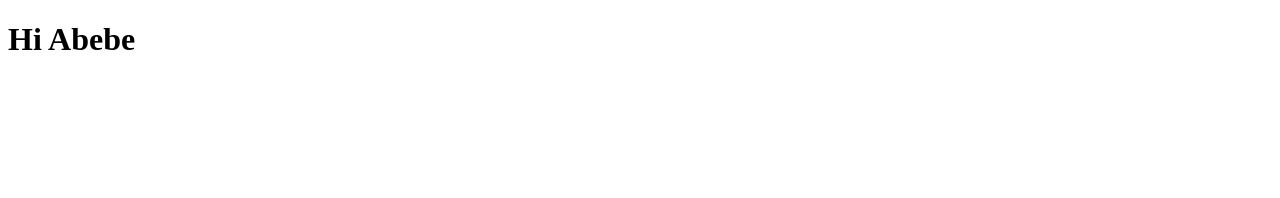
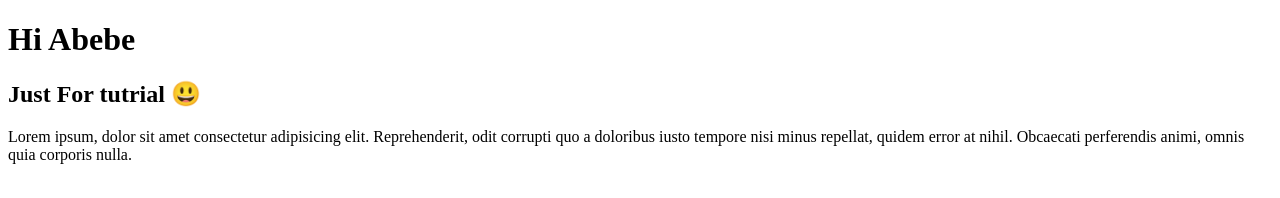
Before and after one commit to evangadi/abebe, a plain HTML site: page index.html in a window 1280 px wide. Drawn offline with Linux system fonts and the light colour scheme.

Commit message:
updated index file and added JS file

```diff
--- a/index.html
+++ b/index.html
@@ -8,5 +8,8 @@
   </head>
   <body>
     <h1>Hi Abebe</h1>
+
+    <h2>Just For tutrial 😃</h2>
+    <p>Lorem ipsum, dolor sit amet consectetur adipisicing elit. Reprehenderit, odit corrupti quo a doloribus iusto tempore nisi minus repellat, quidem error at nihil. Obcaecati perferendis animi, omnis quia corporis nulla.</p>
   </body>
 </html>
--- /dev/null
+++ b/js/script.js
@@ -0,0 +1 @@
+console.log("Just For tutrial 😃")
```
